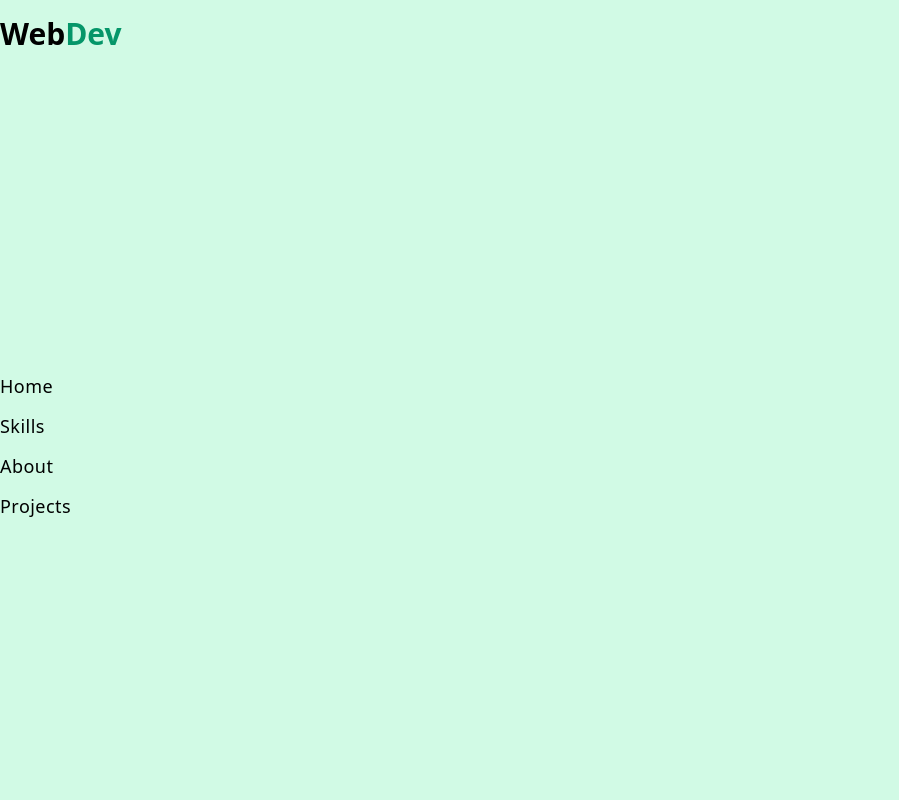
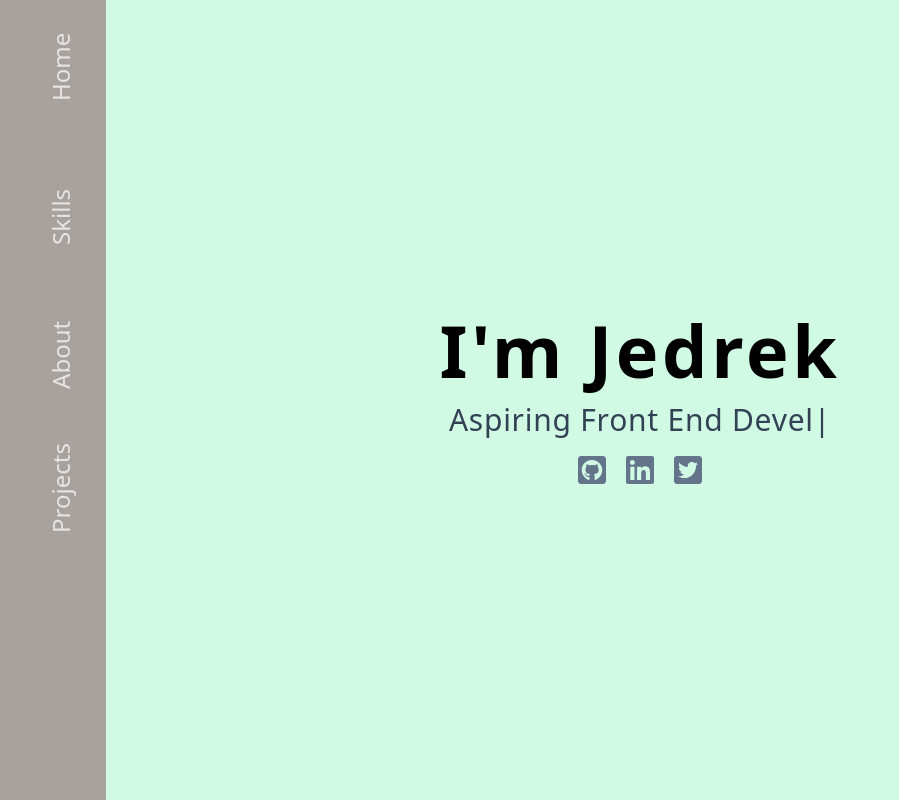
Before and after one commit to Jedrek1996/PortFolio, a React (Vite) app: page / in a window 1280 px wide. Shown: the top 800 px of the page, without its empty margins (0-899 px from the left). Built offline with nearby package versions, Linux system fonts and the light colour scheme.

Commit message:
Updated Navbar

```diff
--- a/src/components/Navbar.jsx
+++ b/src/components/Navbar.jsx
@@ -3,27 +3,19 @@ import { links } from "../data";
 
 const Navbar = () => {
   return (
-    <nav className="bg-emerald-100 h-screen flex flex-col">
-      <div className="py-4 pb-80">
-        <h2 className="text-3xl font-bold">
-          Web<span className="text-emerald-600">Dev</span>
-        </h2>
-      </div>
-
-      <div className="flex flex-col gap-y-3">
+    <nav className="bg-stone-400 h-screen flex flex-col fixed left-0 top-0">
+      <div className="flex flex-col gap-y-28 mt-10 ml-4">
         {links.map((link) => {
           const { id, href, text } = link;
+          console.log(id);
           return (
-            <div key={id} className="vertical-text">
-              {text.split("").map((char, index) => (
-                <span
-                  key={index}
-                  className="capitalize text-lg tracking-wide hover:text-emerald-600 duration-300"
-                >
-                  {char}
-                </span>
-              ))}
-            </div>
+            <a
+              key={id}
+              href={href}
+              className="capitalize text-2xl text-stone-200 duration-75 hover:text-red-300 hover:text-3xl hover:cursor-pointer vertical-text transform -rotate-90 "
+            >
+              {text}
+            </a>
           );
         })}
       </div>
```
